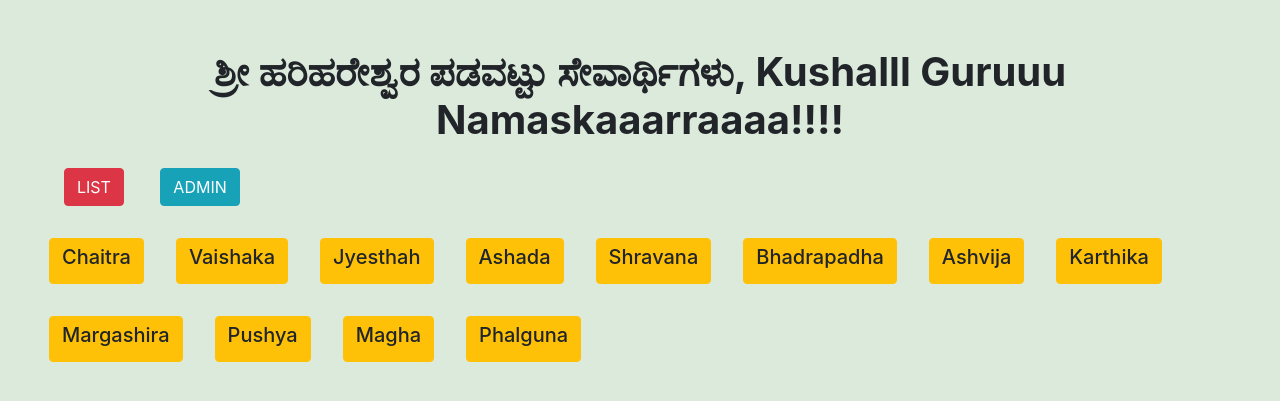
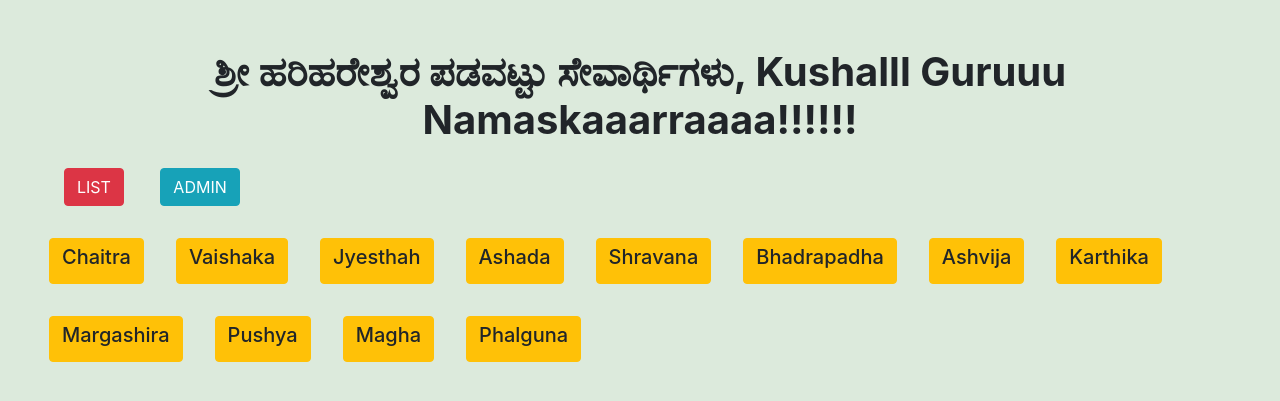
Before and after one commit to Harishanbog/TempleManagement, a Django app: page / in a window 1280 px wide. Shown: the top 401 px of the page. Run offline with Django 4.2, Linux system fonts and the light colour scheme; data comes from the database, SQL or seed files in the repository.

Commit message:
modified dashboard file to check cd kushal

```diff
--- a/data1/templates/data1/home.html
+++ b/data1/templates/data1/home.html
@@ -12,7 +12,7 @@
 <title>Document</title>
 </head>
 <body class="m-5" style="background-color: rgb(220, 234, 220);">
-  <h1 class="font-weight-bold  text-center">ಶ್ರೀ ಹರಿಹರೇಶ್ವರ ಪಡವಟ್ಟು ಸೇವಾರ್ಥಿಗಳು, Kushalll Guruuu Namaskaaarraaaa!!!!</h1>
+  <h1 class="font-weight-bold  text-center">ಶ್ರೀ ಹರಿಹರೇಶ್ವರ ಪಡವಟ್ಟು ಸೇವಾರ್ಥಿಗಳು, Kushalll Guruuu Namaskaaarraaaa!!!!!!</h1>
   <a href="/all_user" class="btn btn-danger m-3">LIST</a>
   <a href="/admin" class="btn btn-info m-3">ADMIN</a>
   <div class="card-deck">
```
